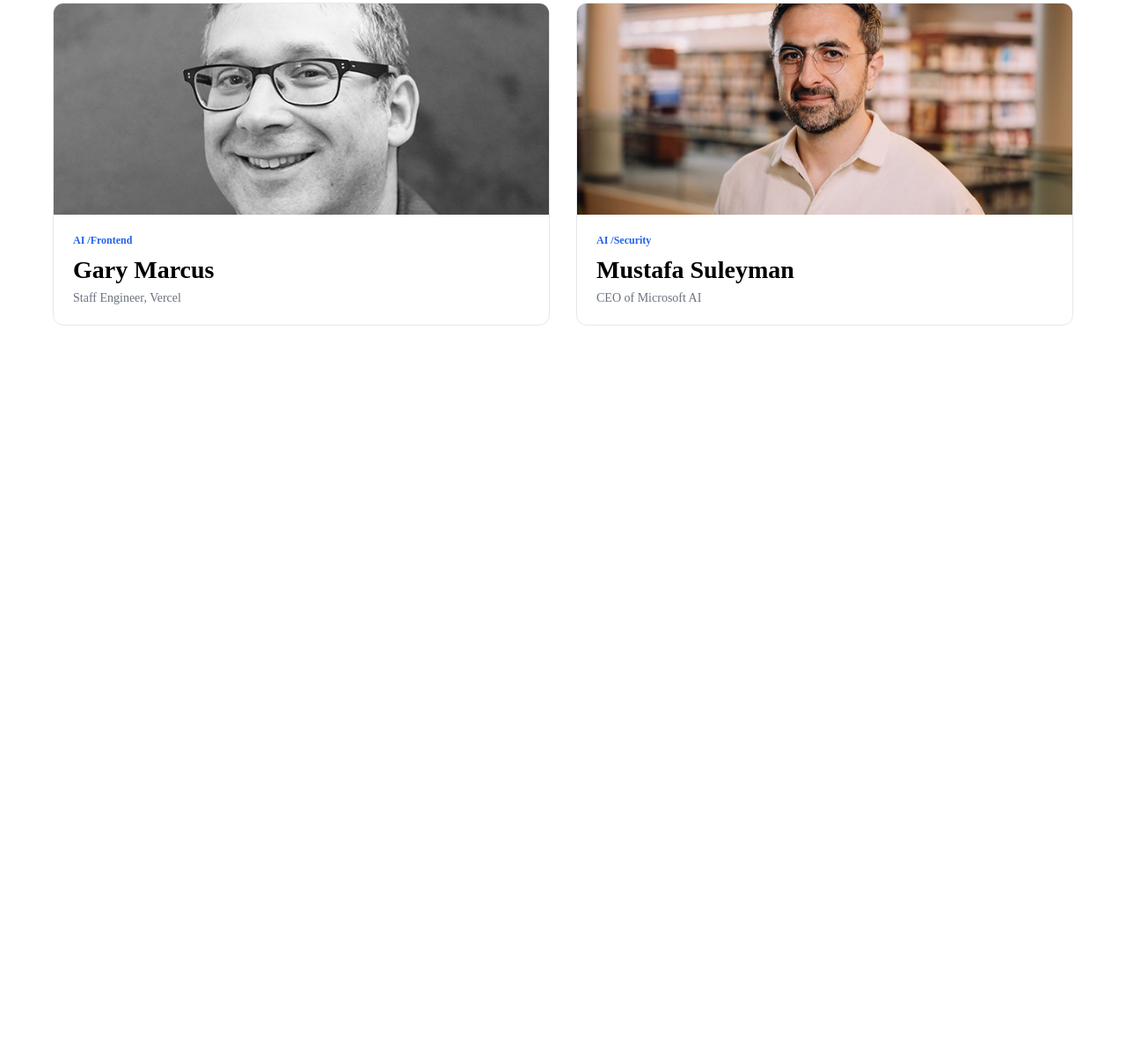
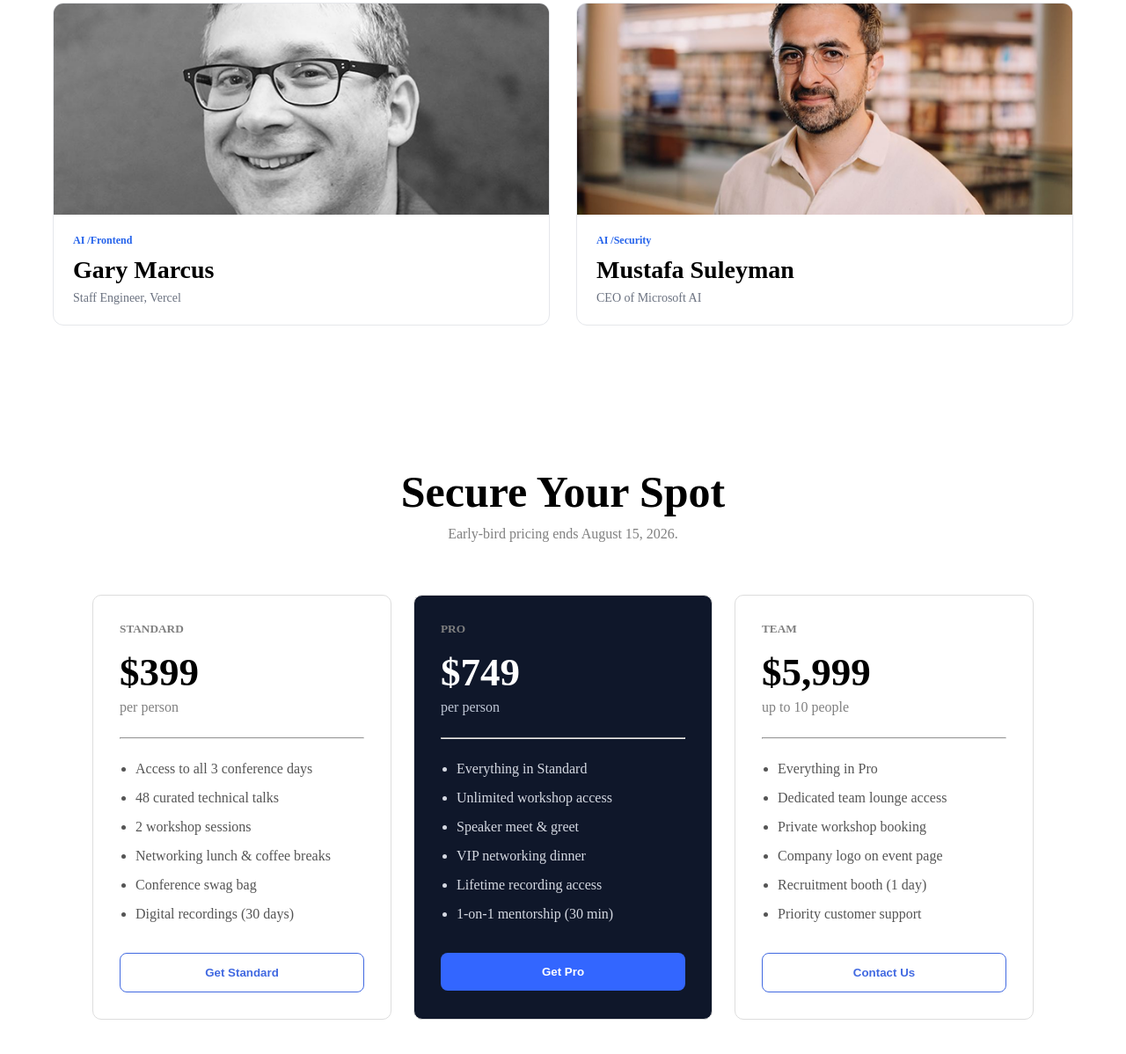
Before and after one commit to mdabdullahallkafe24/First-Assignment, a plain HTML site: page index.html in a window 1280 px wide. Shown: the part 1361-2559 px from the top of the page at 88% size. Before the commit the page ends 1791 px from the top, so only its background shows below. Drawn offline with Linux system fonts and the light colour scheme.

Commit message:
Update portfolio design

```diff
--- a/CSS/index.css
+++ b/CSS/index.css
@@ -190,3 +190,169 @@ margin-bottom: 50px;
     color:#6B7280;
     font-size:14px;
 }
+
+/* Pricing Section */
+
+.pricing{
+
+    width:100%;
+    padding:100px 0;
+    background:#ffffff;
+
+}
+
+.pricing h1{
+
+    text-align:center;
+    font-size:50px;
+    margin-bottom:10px;
+
+}
+
+.pricing p{
+
+    text-align:center;
+    color:gray;
+    margin-bottom:60px;
+
+}
+
+
+
+/* Cards */
+
+.pricing-container{
+
+    max-width:1200px;
+    margin:auto;
+
+    display:flex;
+    justify-content:center;
+    gap:25px;
+
+}
+
+
+
+/* Single Card */
+
+.card{
+
+    width:340px;
+
+    border:1px solid #ddd;
+
+    border-radius:10px;
+
+    padding:30px;
+
+}
+
+
+
+.card h5{
+
+    color:gray;
+    margin-bottom:15px;
+
+}
+
+
+
+.card h2{
+
+    font-size:45px;
+    margin-bottom:5px;
+
+}
+
+
+
+.card span{
+
+    color:gray;
+
+}
+
+
+
+.card hr{
+
+    margin:25px 0;
+
+}
+
+
+
+.card ul{
+
+    padding-left:18px;
+
+}
+
+
+
+.card ul li{
+
+    margin-bottom:15px;
+    color:#555;
+
+}
+
+
+
+.card button{
+
+    width:100%;
+    padding:14px;
+
+    border:1px solid royalblue;
+    background:white;
+    color:royalblue;
+
+    border-radius:8px;
+
+    font-weight:bold;
+
+    margin-top:20px;
+
+    cursor:pointer;
+
+}
+
+
+
+/* Middle Card */
+
+.active{
+
+    background:#0F172A;
+    color:white;
+
+}
+
+
+
+.active span{
+
+    color:#bfc7d6;
+
+}
+
+
+
+.active ul li{
+
+    color:#d5d9e2;
+
+}
+
+
+
+.active button{
+
+    background:#3366ff;
+    color:white;
+    border:none;
+
+}
--- a/index.html
+++ b/index.html
@@ -126,6 +126,96 @@
 
 
 
+    <section class="pricing">
+
+    <h1>Secure Your Spot</h1>
+        <p>Early-bird pricing ends August 15, 2026.</p>
+
+            <div class="pricing-container">
+
+        <!-- Card 1 -->
+                <div class="card">
+
+                    <h5>STANDARD</h5>
+
+                        <h2>$399</h2>
+
+                        <span>per person</span>
+
+                            <hr>
+
+            <ul>
+                <li>Access to all 3 conference days</li>
+                    <li>48 curated technical talks</li>
+                        <li>2 workshop sessions</li>
+                            <li>Networking lunch & coffee breaks</li>
+                                <li>Conference swag bag</li>
+                                    <li>Digital recordings (30 days)</li>
+                                        </ul>
+
+                                            <button>Get Standard</button>
+
+                                                    </div>
+
+
+
+        <!-- Card 2 -->
+
+        <div class="card active">
+
+            <h5>PRO</h5>
+
+            <h2>$749</h2>
+
+            <span>per person</span>
+
+            <hr>
+
+            <ul>
+                <li>Everything in Standard</li>
+                    <li>Unlimited workshop access</li>
+                        <li>Speaker meet & greet</li>
+                         <li>VIP networking dinner</li>
+                            <li>Lifetime recording access</li>
+                                <li>1-on-1 mentorship (30 min)</li>
+                                    </ul>
+
+                                <button>Get Pro</button>
+
+                                            </div>
+
+
+
+        <!-- Card 3 -->
+
+        <div class="card">
+
+            <h5>TEAM</h5>
+
+            <h2>$5,999</h2>
+
+            <span>up to 10 people</span>
+
+            <hr>
+
+            <ul>
+                <li>Everything in Pro</li>
+                    <li>Dedicated team lounge access</li>
+                        <li>Private workshop booking</li>
+                            <li>Company logo on event page</li>
+                                <li>Recruitment booth (1 day)</li>
+                                    <li>Priority customer support</li>
+                                        </ul>
+
+                                    <button>Contact Us</button>
+
+                                        </div>
+
+                                    </div>
+
+                                            </section>
+
+
 
 
 
```
